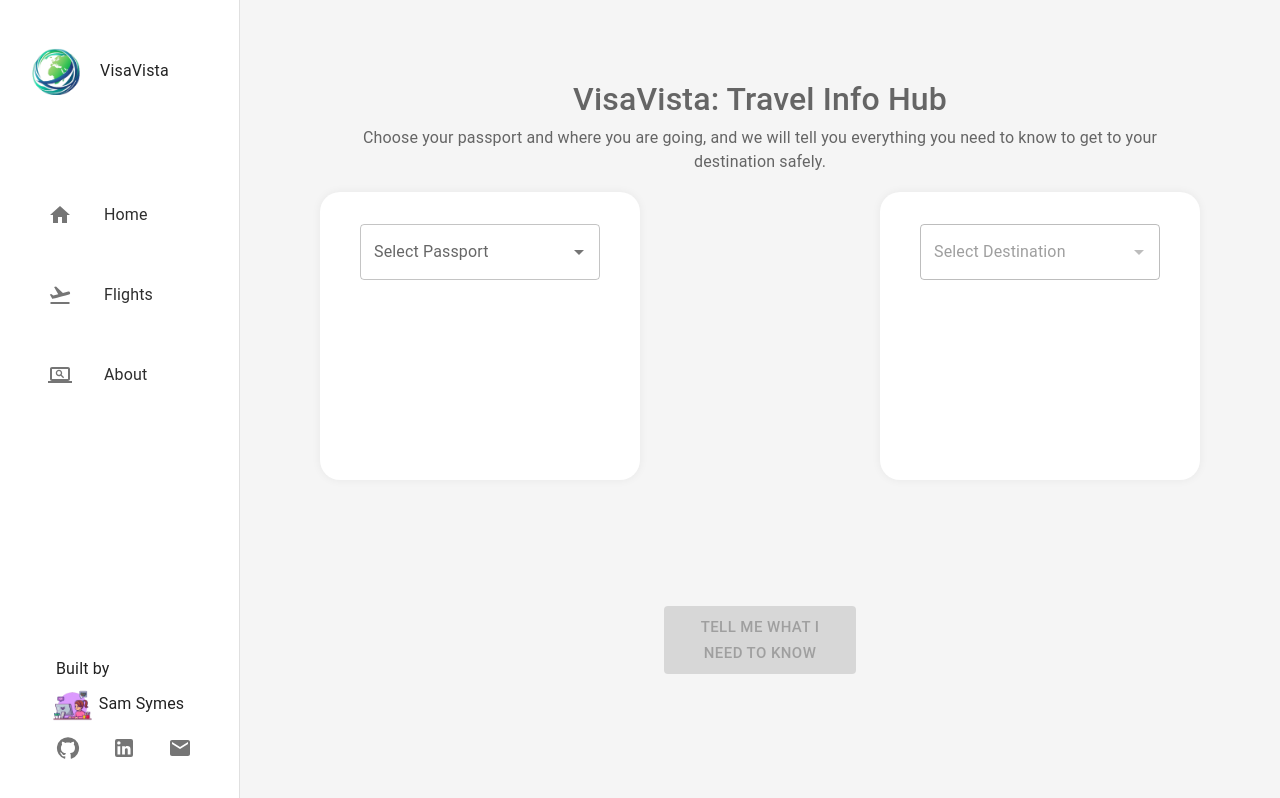
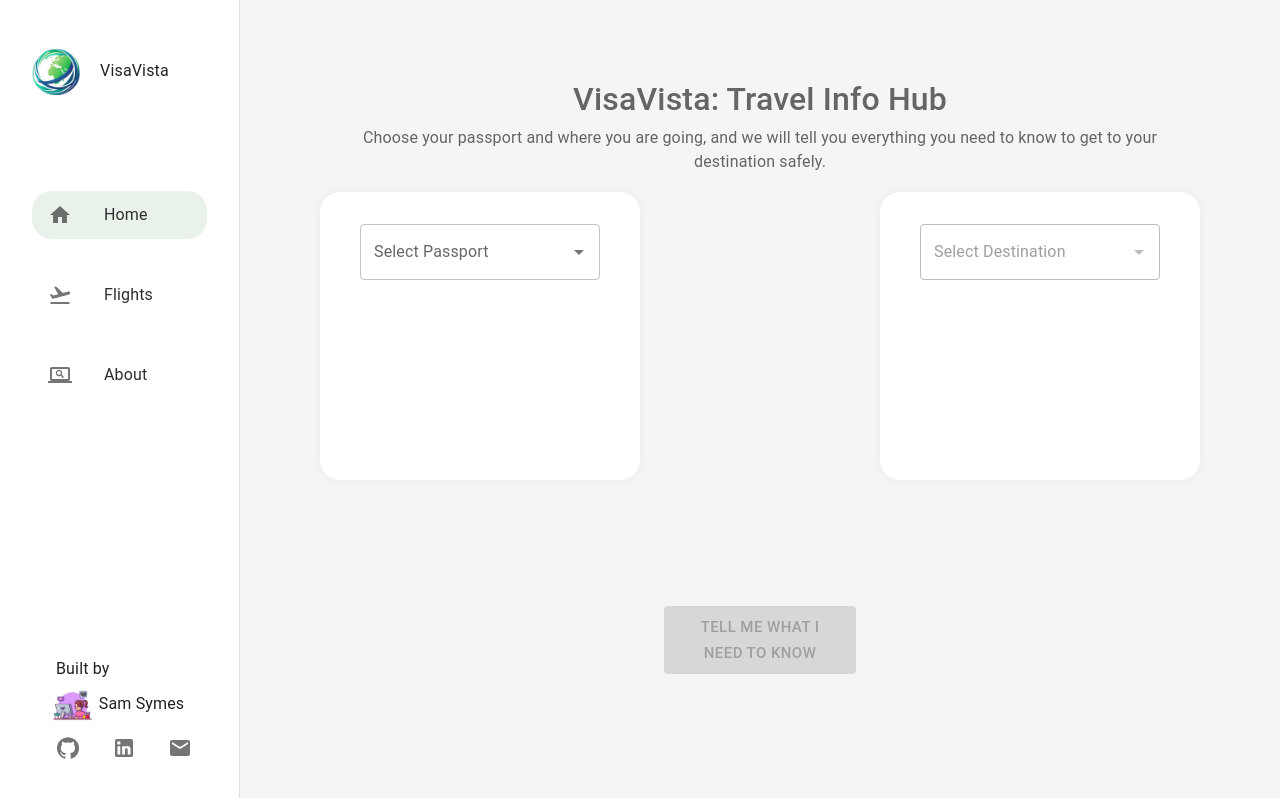
Before and after one commit to samsymes/VisaVista, a React (Vite) app: page / in a window 1280 px wide. Built offline with nearby package versions, Linux system fonts and the light colour scheme; no server answers.

Commit message:
404 error fixed

```diff
--- a/src/Routes/App.jsx
+++ b/src/Routes/App.jsx
@@ -122,7 +122,7 @@ function App() {
               text="Tell me what I need to know"
               passportCode={selectedPassportCountry?.value}
               destinationCode={selectedDestinationCountry?.value}
-              link={`/VisaVista/Results/?From=${selectedPassportCountry?.value}&To=${selectedDestinationCountry?.value}`}
+              link={`/Results/?From=${selectedPassportCountry?.value}&To=${selectedDestinationCountry?.value}`}
             />
           </div>
         </div>
--- a/src/components/ResponsiveDrawer.jsx
+++ b/src/components/ResponsiveDrawer.jsx
@@ -54,9 +54,9 @@ function ResponsiveDrawer(props) {
 
       <List className="navLinks">
         {[
-          { text: "Home", path: "/VisaVista/" },
-          { text: "Flights", path: "/VisaVista/Flights/" },
-          { text: "About", path: "/VisaVista/About" },
+          { text: "Home", path: "/" },
+          { text: "Flights", path: "/Flights" },
+          { text: "About", path: "/About" },
         ].map((item, index) => (
           <ListItem key={item.text}>
             <NavLink to={item.path} end>
```
